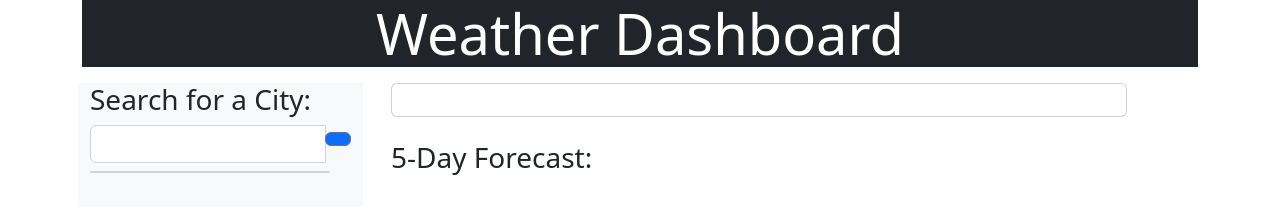
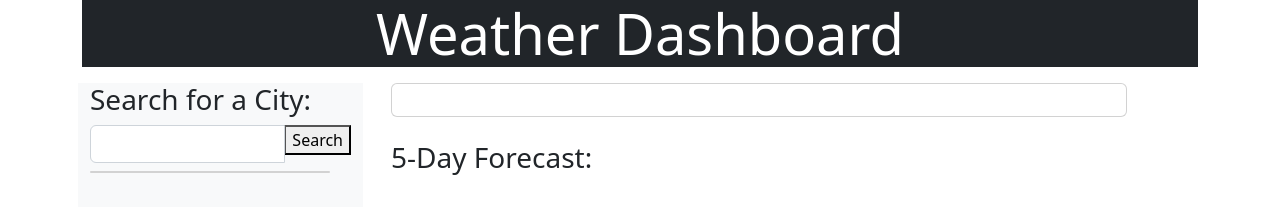
Before and after one commit to Mattchublue/weather-predictions, a plain HTML site: page index.html in a window 1280 px wide. Drawn offline with nearby package versions, Linux system fonts and the light colour scheme.

Commit message:
added final changes

```diff
--- a/index.html
+++ b/index.html
@@ -30,7 +30,7 @@ crossorigin="anonymous">
               <div class="input-group mb-2">
                 <input type="text" class="form-control" id="city-input" aria-describedby="basic-addon2">
                 <div class="input-group-append">
-                  <button id ="add-city" class="btn btn-outline-secondary bg-primary" type="button">
+                  <button id ="add-city">Search</button>
                       <ion-icon name="search-outline"></ion-icon> </button>
                 </div>
               </div>
```
